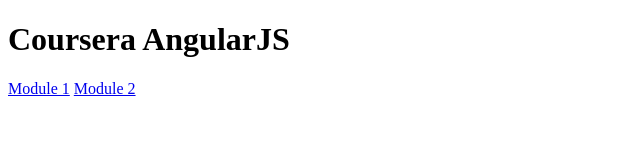
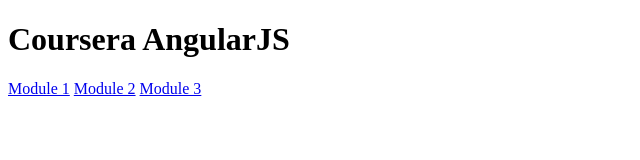
Before and after one commit to olhakrutsyk/coursera-angularjs, a website: page index.html in a window 1280 px wide. Shown: the full height of the page, 0-640 px from the left. Drawn offline with Linux system fonts and the light colour scheme.

Commit message:
main index.html update

```diff
--- a/index.html
+++ b/index.html
@@ -11,5 +11,6 @@
     <h1>Coursera AngularJS</h1>
     <a href="module-1">Module 1</a>
     <a href="module-2">Module 2</a>
+    <a href="module-3">Module 3</a>
 </body>
 </html>
```
